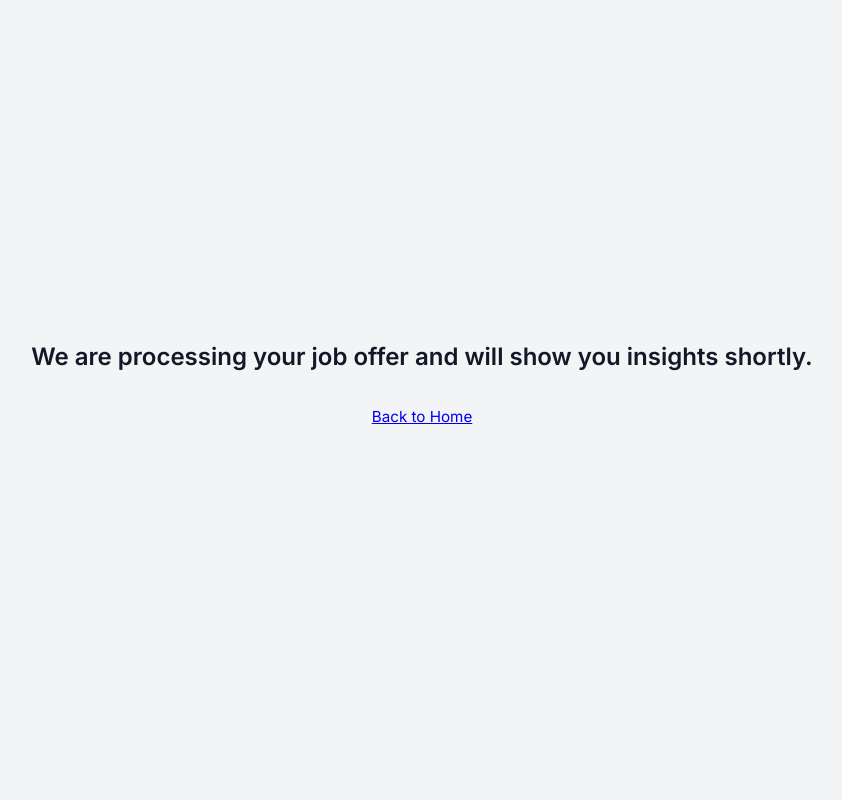
After one commit to BS-ASPM-2025/bs-aspm-2025-team1, a Python web app: template templates/post_job_feedback.html in a window 1280 px wide. The commit adds this page. Shown: the whole page, without its empty margins (218-1060 px from the left). Run offline with Jinja, Linux system fonts and the light colour scheme; the template is opened without the code that fills it, so the values that code supplies are empty.

Commit message:
Bsaspm25 t1 20 (#21)
* create success message after submit job offer

* update db

* moving to a new page after uploading a new job offer.

```diff
--- a/templates/post_job.html
+++ b/templates/post_job.html
@@ -175,10 +175,6 @@
             <h1>Post a Job Opportunity</h1>
             <p class="subtitle">Fill in the details below to find the perfect candidate.</p>
 
-            {% if success %}
-              <div class="success-alert">✅ Job posted successfully!</div>
-            {% endif %}
-
             <form action="/post_job" method="post">
                 <div class="form-group">
                     <label for="title">Job Title</label>
--- /dev/null
+++ b/templates/post_job_feedback.html
@@ -0,0 +1,57 @@
+<!DOCTYPE html>
+<html lang="en">
+<head>
+    <meta charset="UTF-8">
+    <meta name="viewport" content="width=device-width, initial-scale=1.0">
+    <title>Upload Resume</title>
+    <link href="https://fonts.googleapis.com/css2?family=Inter:wght@400;500;600&display=swap" rel="stylesheet">
+    <style>
+        :root {
+            --primary-color: #4f46e5;
+            --primary-hover: #4338ca;
+            --bg-color: #f3f4f6;
+            --card-bg: #ffffff;
+            --text-color: #111827;
+            --text-secondary: #225ed5;
+            --border-color: #e5e7eb;
+        }
+
+        body {
+          font-family: 'Inter', sans-serif;
+          background-color: var(--bg-color);
+          color: var(--text-color);
+          display: flex;
+          flex-direction: column;
+          justify-content: center;
+          align-items: center;
+          min-height: 100vh;
+          margin: 0;
+          text-align: center;
+          gap: 12px;
+        }
+
+        h1 {
+            margin-top: 0;
+            font-weight: 600;
+            font-size: 1.5rem;
+            margin-bottom: 0.5rem;
+        }
+
+        p {
+            font-family: 'Inter', sans-serif;
+            color: var(--text-secondary);
+            font-size: 0.95rem;
+            margin-bottom: 2rem;
+        }
+
+    </style>
+    <title>Your job offer has been successfully received.</title>
+</head>
+<body>
+
+    <h1>We are processing your job offer and will show you insights shortly.</h1>
+
+    <p><a href="/">Back to Home</a></p>
+
+</body>
+</html>
```
Also changed, not shown: app.py (+9 -1 lines), my_database.db.
